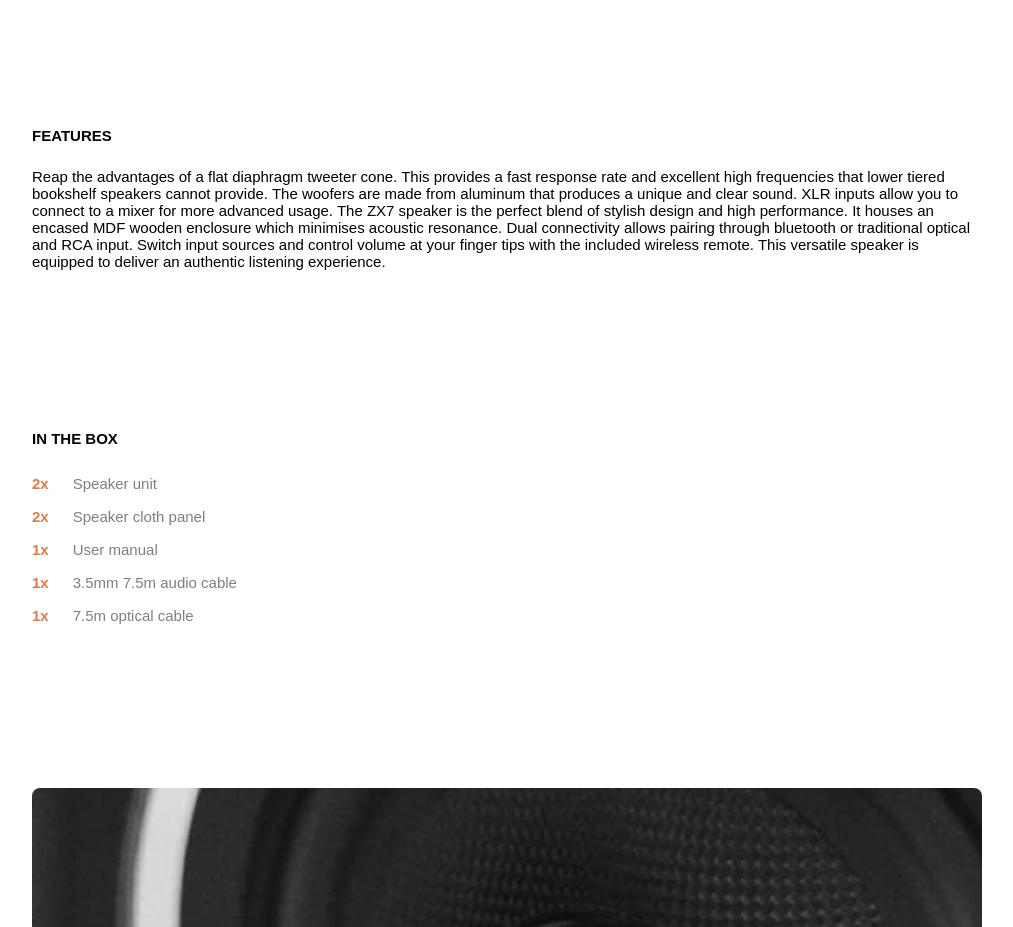
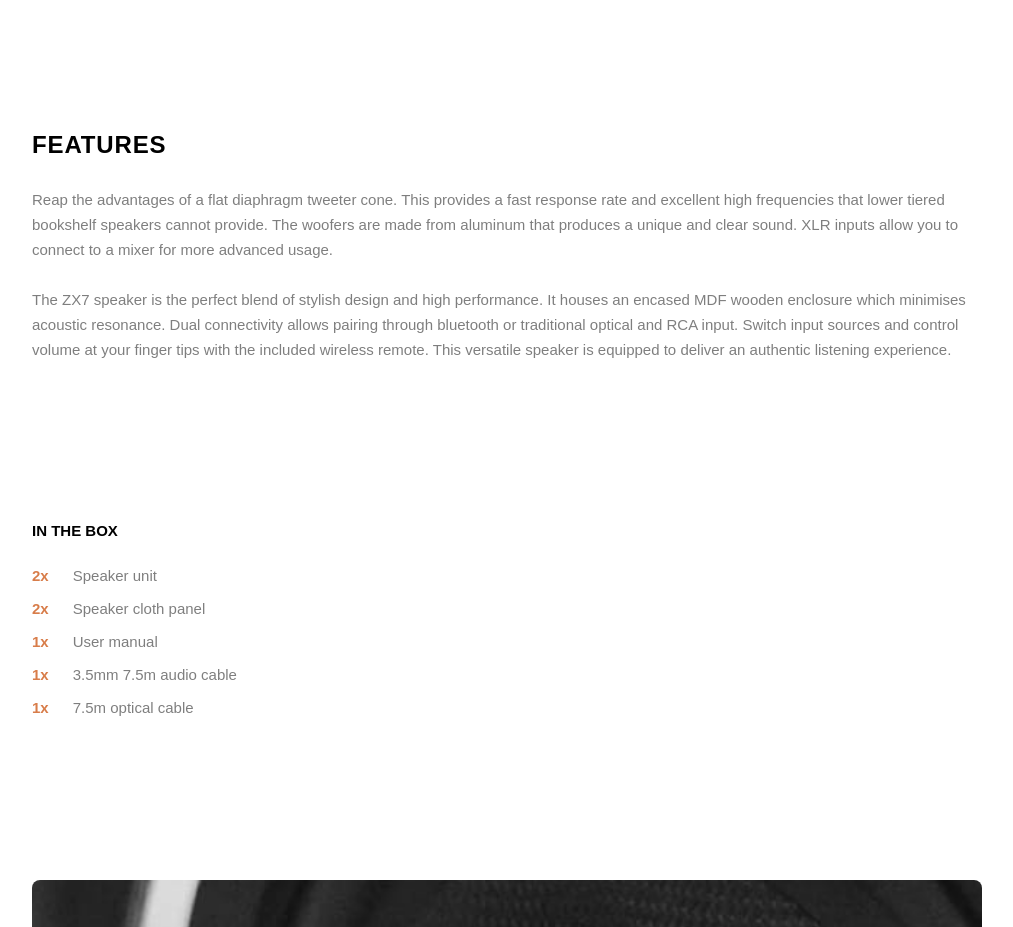
Before and after one commit to smccourtb/audiophile-ecommerce-website, a React (Create React App) app: page /zx7-speaker in a window 1280 px wide. Shown: the part 1020-1947 px from the top of the page, without its empty margins (133-1146 px from the left). Built offline with nearby package versions, Linux system fonts and the light colour scheme.

Commit message:
fix feature descriptions line breaks

```diff
--- a/src/components/ProductDetailPage.jsx
+++ b/src/components/ProductDetailPage.jsx
@@ -46,6 +46,33 @@ const IncludesContainer = styled.div`
   flex-direction: column;
   gap: 24px;
 `;
+
+const FeaturesHeader = styled.h3`
+  font-style: normal;
+  font-weight: bold;
+  font-size: 24px;
+  line-height: 36px;
+  /* identical to box height, or 150% */
+
+  letter-spacing: 0.857143px;
+  text-transform: uppercase;
+
+  color: #000000;
+`;
+
+const FeatureDescription = styled.p`
+  font-style: normal;
+  font-weight: 500;
+  font-size: 15px;
+  line-height: 25px;
+  /* or 167% */
+
+  color: #000000;
+
+  mix-blend-mode: normal;
+  opacity: 0.5;
+  white-space: pre-wrap;
+`;
 const ProductDetailPage = ({ data }) => {
   return (
     <Content>
@@ -70,8 +97,8 @@ const ProductDetailPage = ({ data }) => {
         </TextContainer>
       </ProductContainer>
       <FeaturesContainer>
-        <h3>FEATURES</h3>
-        <p>{data.features}</p>
+        <FeaturesHeader>FEATURES</FeaturesHeader>
+        <FeatureDescription>{data.features}</FeatureDescription>
       </FeaturesContainer>
       <IncludesContainer>
         <h4>IN THE BOX</h4>
```
